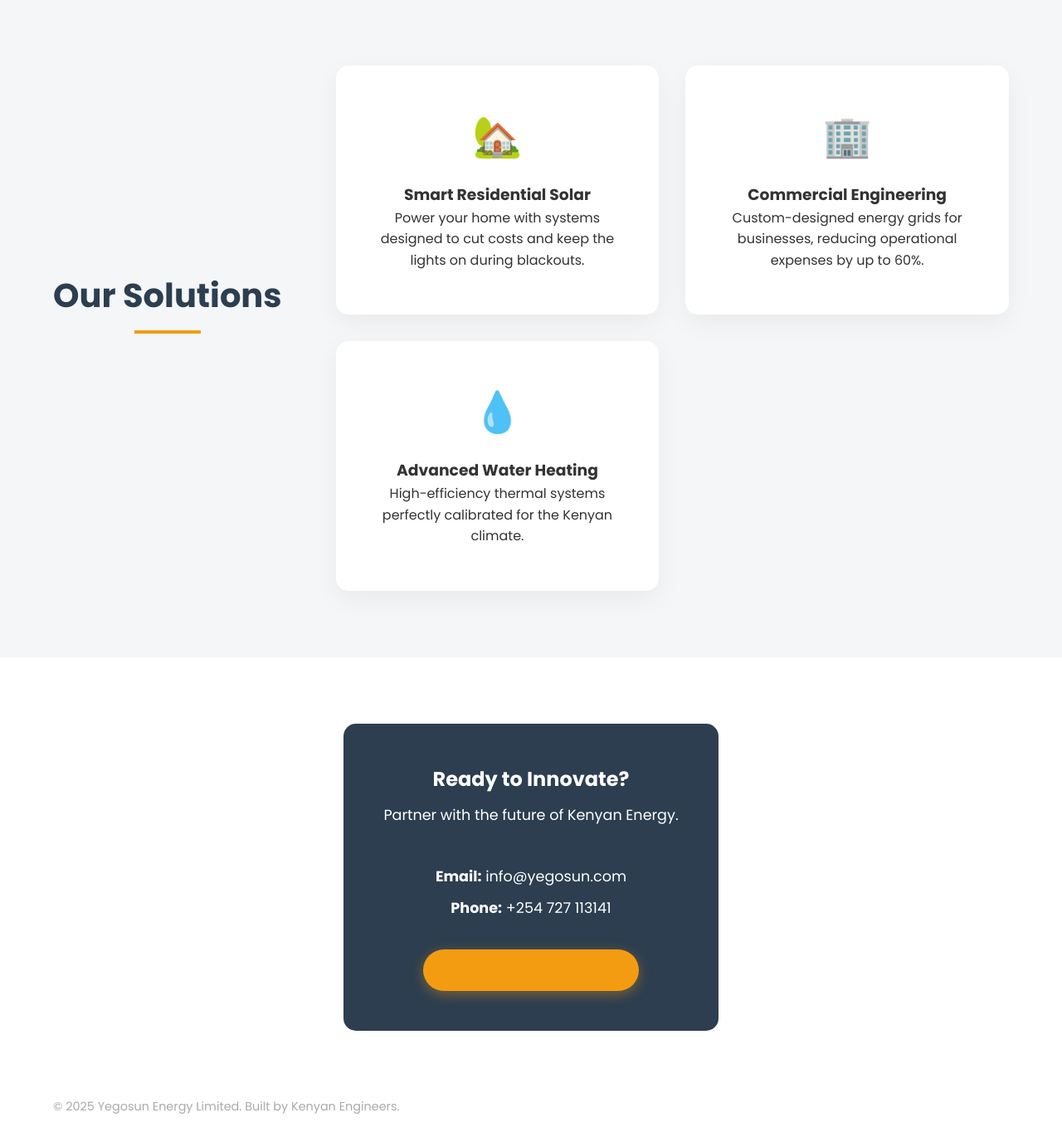
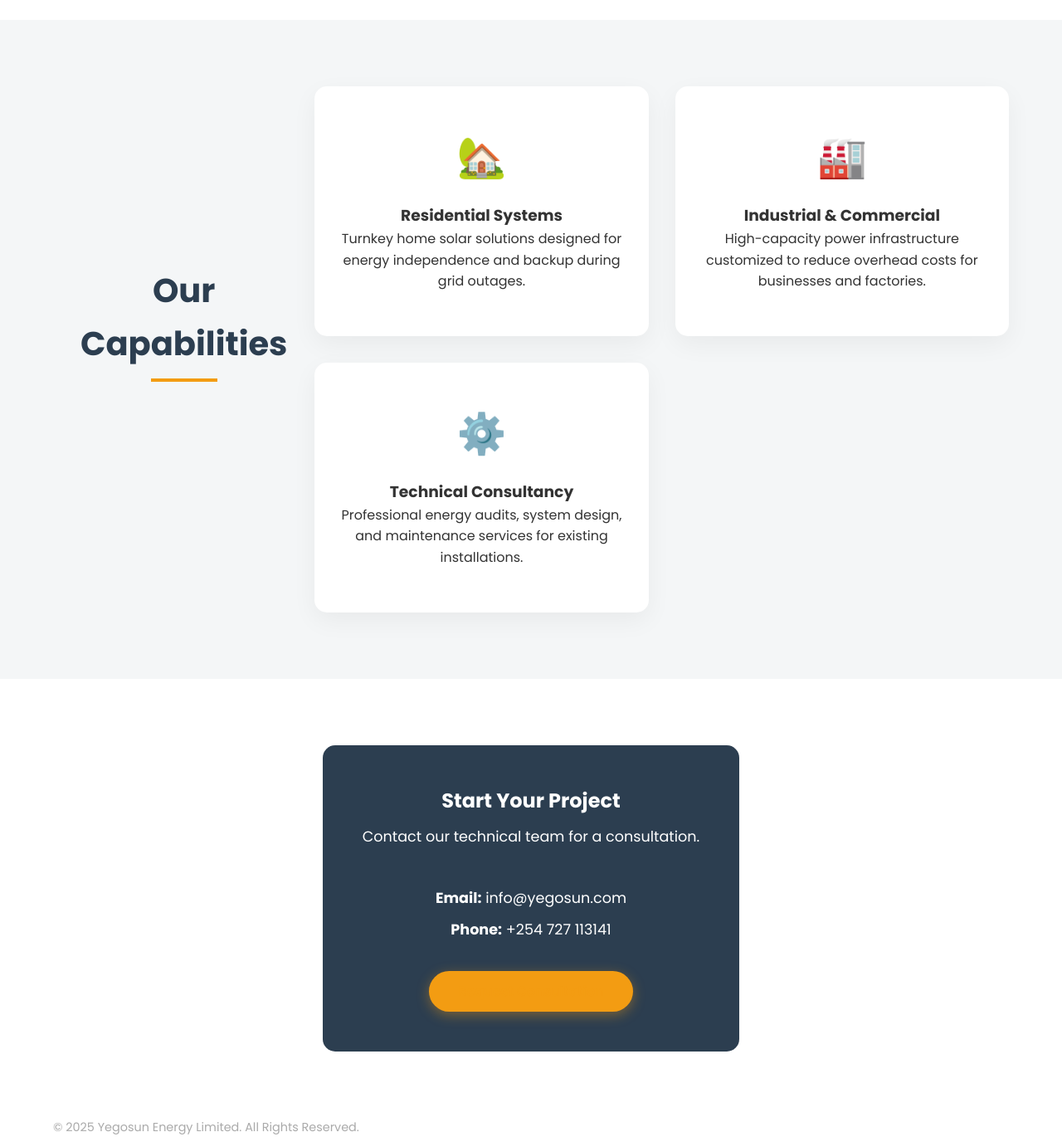
Before and after one commit to kelvin-keter/yegosun-website, a Flask app: page / in a window 1280 px wide. Shown: the part 1432-2802 px from the top of the page at 83% size. Before the commit the page ends 2774 px from the top, so only its background shows below. Run offline with Flask 3, Linux system fonts and the light colour scheme.

Commit message:
Update content to professional corporate messaging

```diff
--- a/templates/index.html
+++ b/templates/index.html
@@ -3,7 +3,7 @@
 <head>
     <meta charset="UTF-8">
     <meta name="viewport" content="width=device-width, initial-scale=1.0">
-    <title>Yegosun Energy | Innovating Kenya's Power</title>
+    <title>Yegosun Energy | Sustainable Power Solutions</title>
     <link rel="stylesheet" href="{{ url_for('static', filename='style.css') }}">
 </head>
 <body>
@@ -24,9 +24,9 @@
 
     <section class="hero">
         <div class="container">
-            <h1>Engineering Kenya's <br> Sustainable Future</h1>
-            <p>We are a new generation of Kenyan engineers delivering data-driven, efficient, and affordable solar energy solutions.</p>
-            <a href="#contact" class="btn">Start Your Project</a>
+            <h1>Reliable Energy for <br> a Modern Kenya</h1>
+            <p>delivering high-efficiency solar power systems and smart energy infrastructure for homes, businesses, and industrial clients.</p>
+            <a href="#contact" class="btn">Get a Quote</a>
         </div>
     </section>
 
@@ -34,18 +34,18 @@
         <div class="container">
             <div class="about-grid">
                 <div class="about-image">
-                    <img src="https://images.unsplash.com/photo-1581091226825-a6a2a5aee158?ixlib=rb-1.2.1&auto=format&fit=crop&w=800&q=80" alt="Engineers working" style="width:100%; border-radius:15px; box-shadow: 0 10px 30px rgba(0,0,0,0.1);">
+                    <img src="https://images.unsplash.com/photo-1509391366360-2e959784a276?ixlib=rb-1.2.1&auto=format&fit=crop&w=800&q=80" alt="Solar Panels" style="width:100%; border-radius:15px; box-shadow: 0 10px 30px rgba(0,0,0,0.1);">
                 </div>
                 <div class="about-text">
                     <div class="section-title" style="text-align: left;">
-                        <h2>Powered by Youth & Innovation</h2>
+                        <h2>Smart Energy. Proven Results.</h2>
                         <div class="line" style="margin: 0;"></div>
                     </div>
                     <br>
-                    <h3>More Than Just Solar Panels.</h3>
-                    <p>Yegosun Energy Limited isn't just a hardware supplier. We are a technology-first company led by youthful Kenyan talent with backgrounds in Computer Technology and Engineering.</p>
+                    <h3>Your Trusted Technical Partner.</h3>
+                    <p>Yegosun Energy Limited is a premier provider of renewable energy solutions in Kenya. We specialize in bridging the gap between hardware installation and long-term performance.</p>
                     <br>
-                    <p>We combine modern software with solar hardware to ensure your system is efficient, monitored, and built to last. We represent the new wave of Kenyan industrial leadership.</p>
+                    <p>Our approach is data-driven and customer-focused. By utilizing top-tier components and adhering to strict engineering standards, we ensure that every watt of power generated translates into cost savings and operational stability for our clients.</p>
                 </div>
             </div>
         </div>
@@ -54,24 +54,24 @@
     <section id="services" class="section bg-light">
         <div class="container">
             <div class="section-title">
-                <h2>Our Solutions</h2>
+                <h2>Our Capabilities</h2>
                 <div class="line"></div>
             </div>
             <div class="services-grid">
                 <div class="card">
                     <div class="card-icon">🏡</div>
-                    <h3>Smart Residential Solar</h3>
-                    <p>Power your home with systems designed to cut costs and keep the lights on during blackouts.</p>
+                    <h3>Residential Systems</h3>
+                    <p>Turnkey home solar solutions designed for energy independence and backup during grid outages.</p>
                 </div>
                 <div class="card">
-                    <div class="card-icon">🏢</div>
-                    <h3>Commercial Engineering</h3>
-                    <p>Custom-designed energy grids for businesses, reducing operational expenses by up to 60%.</p>
+                    <div class="card-icon">🏭</div>
+                    <h3>Industrial & Commercial</h3>
+                    <p>High-capacity power infrastructure customized to reduce overhead costs for businesses and factories.</p>
                 </div>
                 <div class="card">
-                    <div class="card-icon">💧</div>
-                    <h3>Advanced Water Heating</h3>
-                    <p>High-efficiency thermal systems perfectly calibrated for the Kenyan climate.</p>
+                    <div class="card-icon">⚙️</div>
+                    <h3>Technical Consultancy</h3>
+                    <p>Professional energy audits, system design, and maintenance services for existing installations.</p>
                 </div>
             </div>
         </div>
@@ -80,20 +80,20 @@
     <section id="contact" class="section">
         <div class="container">
             <div class="contact-box">
-                <h2>Ready to Innovate?</h2>
-                <p>Partner with the future of Kenyan Energy.</p>
+                <h2>Start Your Project</h2>
+                <p>Contact our technical team for a consultation.</p>
                 <br>
                 <p><strong>Email:</strong> info@yegosun.com</p>
                 <p><strong>Phone:</strong> +254 727 113141</p>
                 <br>
-                <a href="mailto:info@yegosun.com" class="btn">Request a Consultation</a>
+                <a href="mailto:info@yegosun.com" class="btn">Request Consultation</a>
             </div>
         </div>
     </section>
 
     <footer>
         <div class="container" style="text-align: center; color: #aaa; font-size: 0.9rem;">
-            <p>&copy; 2025 Yegosun Energy Limited. Built by Kenyan Engineers.</p>
+            <p>&copy; 2025 Yegosun Energy Limited. All Rights Reserved.</p>
         </div>
     </footer>
 
```
